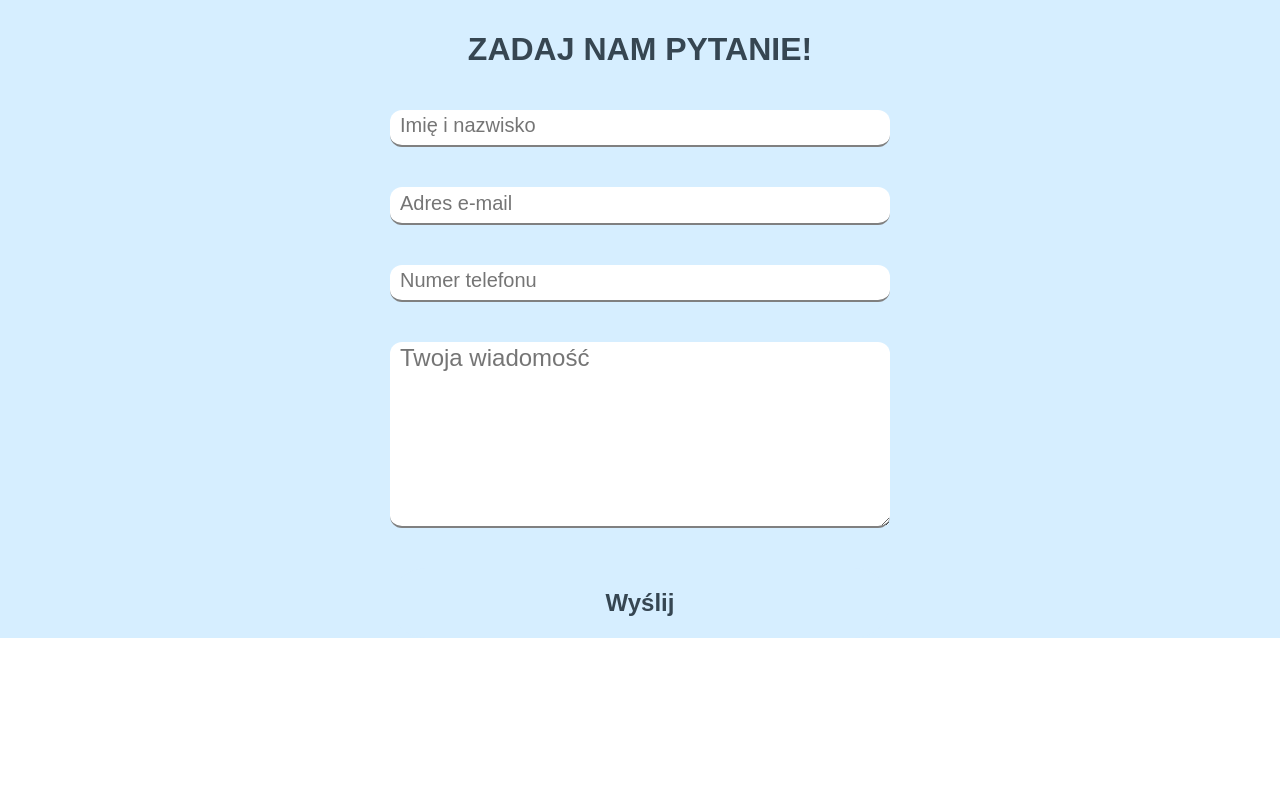
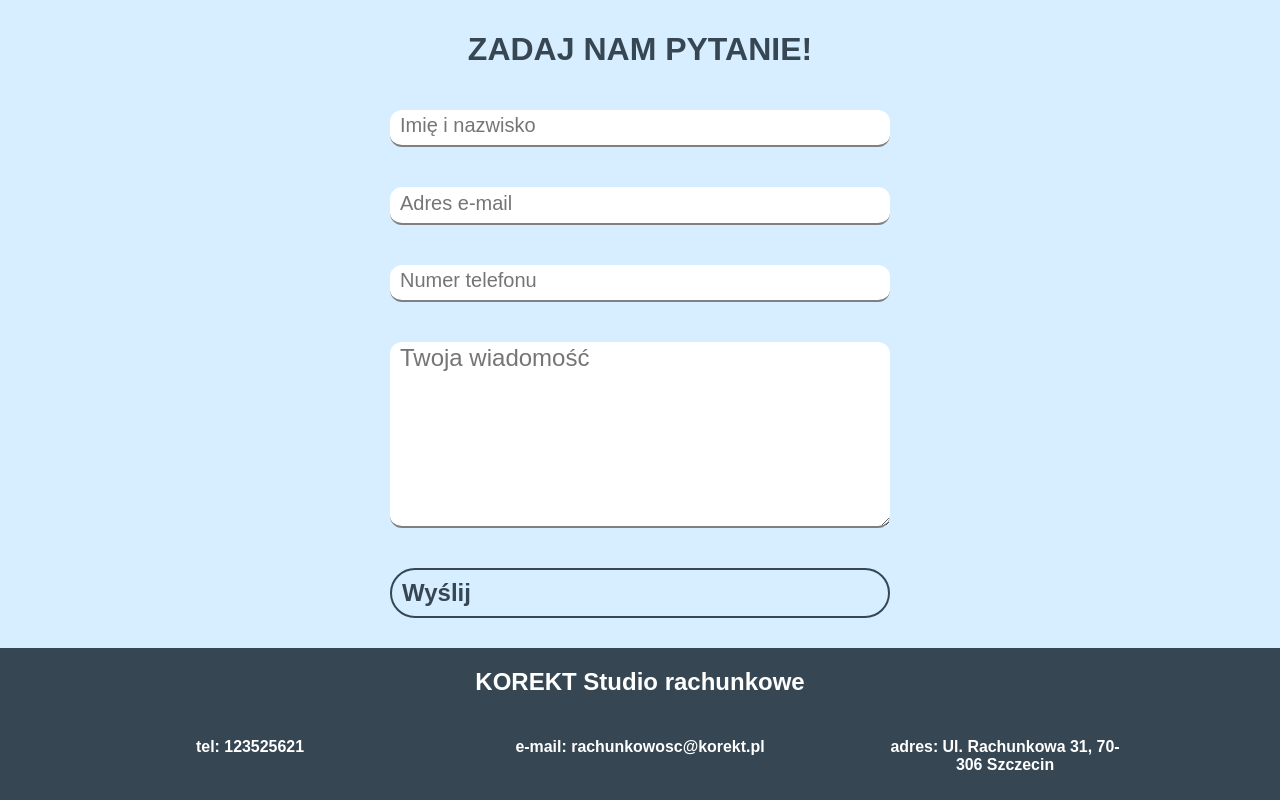
Before and after one commit to Wikczer/KOREKT, a plain HTML site: page index.html in a window 1280 px wide. Shown: the part 1469-2269 px from the top of the page. Before the commit the page ends 2107 px from the top, so only its background shows below. Drawn offline with Linux system fonts and the light colour scheme.

Commit message:
dodana sekcja kontakt i małe zmiany

```diff
--- a/index.html
+++ b/index.html
@@ -83,6 +83,14 @@
 <div class="bok"><input type="text" name="Phone" class="input" placeholder="Numer telefonu" autocomplete="off" required></div>
 <div class="bok"><textarea name="Message" id="" cols="30" rows="10" class="input" placeholder="Twoja wiadomość" autocomplete="off" required></textarea></div>
 </div>
-<button type="submit"> Wyślij</button>
+<button type="submit" class="klik bok"> Wyślij</button>
     </form>
 </section>
+<section id="kontakt">
+<h4>KOREKT Studio rachunkowe</h4>
+<div class="pojemnik">
+<div class="dane"><h5>tel: 123525621</h5></div>
+<div class="dane"><h5>e-mail: rachunkowosc@korekt.pl</h5></div>
+<div class="dane short"><h5>adres: Ul. Rachunkowa 31, 70-306 Szczecin</h5></div>
+</div>
+</section>
--- a/style.css
+++ b/style.css
@@ -5,7 +5,10 @@ body{
     margin: 0;
     padding: 0;
 }
-
+a{ text-decoration: none; color: inherit; }
+p.bold{
+  color: #364652;
+}
 
 #onas {
     background:
@@ -62,7 +65,8 @@ header{
 }
 #logo{
     color: #364652;
-    text-transform:uppercase;}
+    text-transform:uppercase;
+  font-weight: 700;}
 
 #onas h2{
     font-size: 1.5em;
@@ -372,6 +376,7 @@ h4{
   border-radius: 0;
   font-size: 2em;
   color: #364652;
+  text-align: center;
 }
 #formularz{
 display: flex;
@@ -380,3 +385,49 @@ justify-content: center;
 flex-direction: column;
 align-items: center;
 }
+.klik{
+  display: flex;
+  flex-wrap: wrap;
+
+}
+.klik{
+  color:#364652;
+  background-color: #D6EEFF;
+  font-size: x-large;
+  border-color:#364652;
+  border-style: solid;
+  border-radius: 40px;
+  padding: 10px;
+  width: 500px;
+  height: 50px;
+  font-family: 'Montserrat', sans-serif;
+  font-weight: 700;
+  justify-content: center;
+  margin-bottom: 30px;
+}
+#kontakt{
+  background-color: #364652;
+}
+#kontakt h4{
+  color: white;
+  margin-top: 0;
+  margin-bottom: 0;
+  padding-top: 20px;
+  font-size: 1.5em;
+}
+.pojemnik{
+  display: flex;
+  flex-wrap: wrap;
+  justify-content: space-between;
+  margin-left: 100px;
+  margin-right: 150px;
+  margin-top: 15px;
+}
+.dane{
+  width: 300px;
+  font-size: larger;
+  text-align: center;
+}
+.dane.short{
+  width: 250px;
+}
```
